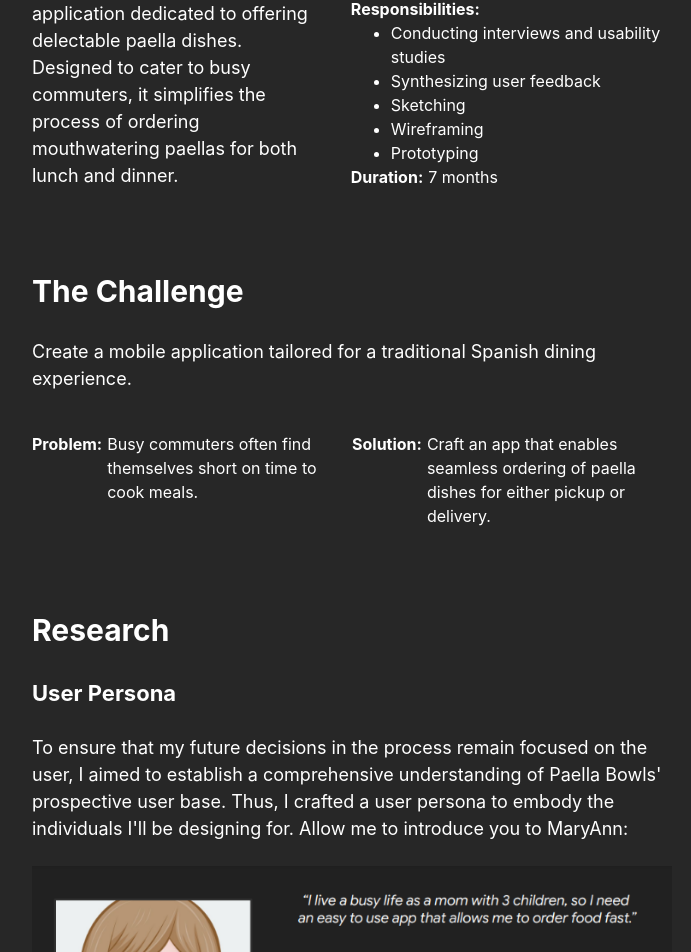
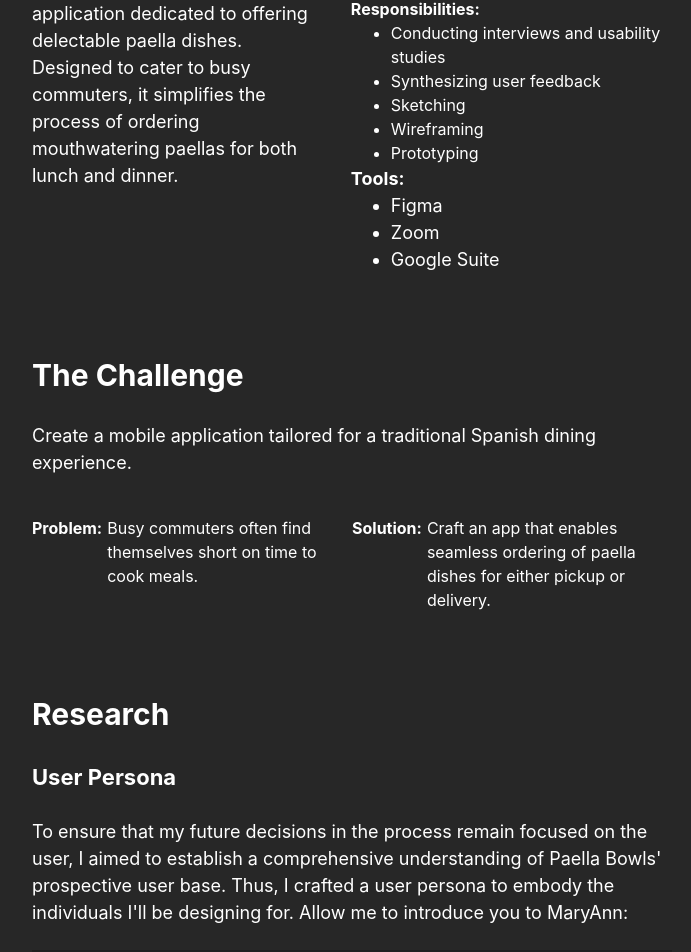
Before and after one commit to laurawillson/react-portfolio, a React (Create React App) app: page /react-portfolio/Paella_Bowls in a window 1280 px wide. Shown: the part 770-1722 px from the top of the page, without its empty margins (288-979 px from the left). Built offline with nearby package versions, Linux system fonts and the light colour scheme.

Commit message:
Added tools used in each project

```diff
--- a/src/pages/work/Kikori.js
+++ b/src/pages/work/Kikori.js
@@ -95,8 +95,7 @@ export default function Kikori(){
                                 <li>Slack</li>
                                 <li>Zoom</li>
                                 <li>Workona</li>
-                                <li>Google Docs</li>
-                                <li>Google Drive</li>
+                                <li>Google Suite</li>
                                 <li>Zeplin</li>
                             </ul>
                         </div>
--- a/src/pages/work/Paella_Bowls.js
+++ b/src/pages/work/Paella_Bowls.js
@@ -47,8 +47,13 @@ export default function Paella_Bowls(){
                             <li>Wireframing</li>
                             <li>Prototyping</li>
                         </ul>
-                        <div className="flex">
-                            <b>Duration:</b> 7 months
+                        <div className="sub-text mr-9">
+                            <p><b>Tools:</b></p>
+                                <ul>
+                                    <li>Figma</li>
+                                    <li>Zoom</li>
+                                    <li>Google Suite</li>
+                                </ul>
                         </div>
                     </div>
                 </div>
--- a/src/pages/work/Schedulete.js
+++ b/src/pages/work/Schedulete.js
@@ -85,8 +85,7 @@ export default function Schedulete(){
                                     <li>FigJam</li>
                                     <li>Slack</li>
                                     <li>Zoom</li>
-                                    <li>Google Docs</li>
-                                    <li>Google Drive</li>
+                                    <li>Google Suite</li>
                                     <li>Whimsical</li>
                                 </ul>
                         </div>
```
